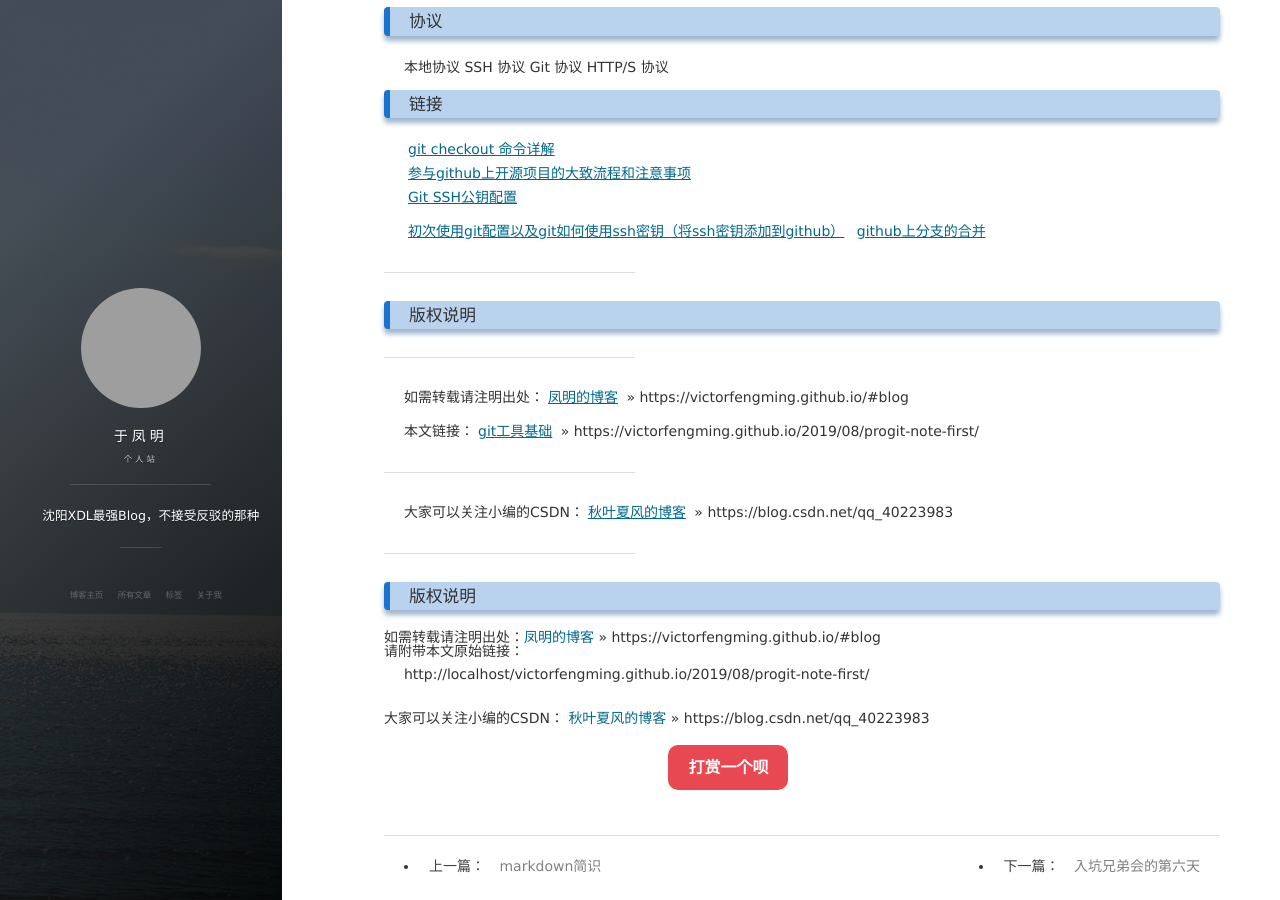
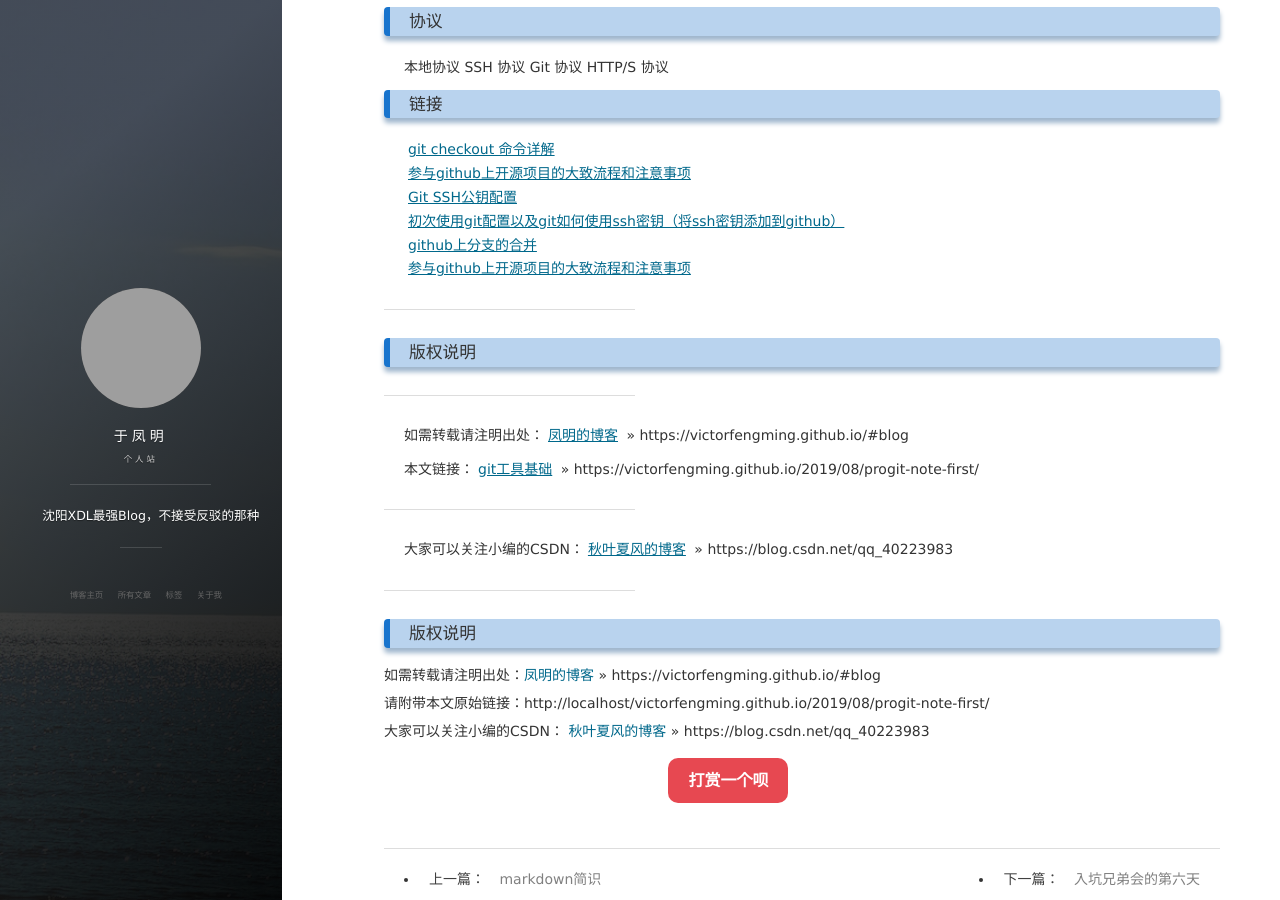
Before and after one commit to 1978413822/victorfengming.github.io, a Jekyll site: the page built from _posts/2019-08-17-progit-note-first.markdown, in a window 1280 px wide and 900 px high, scrolled down 1410 px. Built offline with Jekyll 4.4.1, drawn with Linux system fonts in a browser that asks for light colours; nearby versions of some CDN libraries; comment, search, counter and statistics services are not loaded; grey boxes are pictures that could not be loaded.

Commit message:
模板中的本文连接问题

```diff
--- a/_layouts/post.html
+++ b/_layouts/post.html
@@ -22,9 +22,9 @@ layout: default
 
 <h3>版权说明</h3>
 如需转载请注明出处：<a href="https://victorfengming.github.io/#blog">凤明的博客</a> » https://victorfengming.github.io/#blog
-<br>
-请附带本文原始链接：<p id="self_url"></p>
-<br>
+<br><br>
+请附带本文原始链接：<span id="self_url"></span>
+<br><br>
 大家可以关注小编的CSDN：
 <a href="https://blog.csdn.net/qq_40223983">秋叶夏风的博客</a> » https://blog.csdn.net/qq_40223983
 
--- a/_posts/2019-08-17-progit-note-first.markdown
+++ b/_posts/2019-08-17-progit-note-first.markdown
@@ -48,10 +48,9 @@ HTTP/S 协议
 [git checkout 命令详解](https://www.cnblogs.com/kuyuecs/p/7111749.html)
 [参与github上开源项目的大致流程和注意事项](https://www.cnblogs.com/metoy/p/4097001.html)
 [Git SSH公钥配置](https://www.cnblogs.com/yangshifu/p/9919817.html)
-
 [初次使用git配置以及git如何使用ssh密钥（将ssh密钥添加到github）](https://www.cnblogs.com/superGG1990/p/6844952.html)
 [github上分支的合并](https://www.cnblogs.com/leilei0327/p/8688244.html)
-
+[参与github上开源项目的大致流程和注意事项](https://www.cnblogs.com/metoy/p/4097001.html)
 
 ***
 ### 版权说明
```
